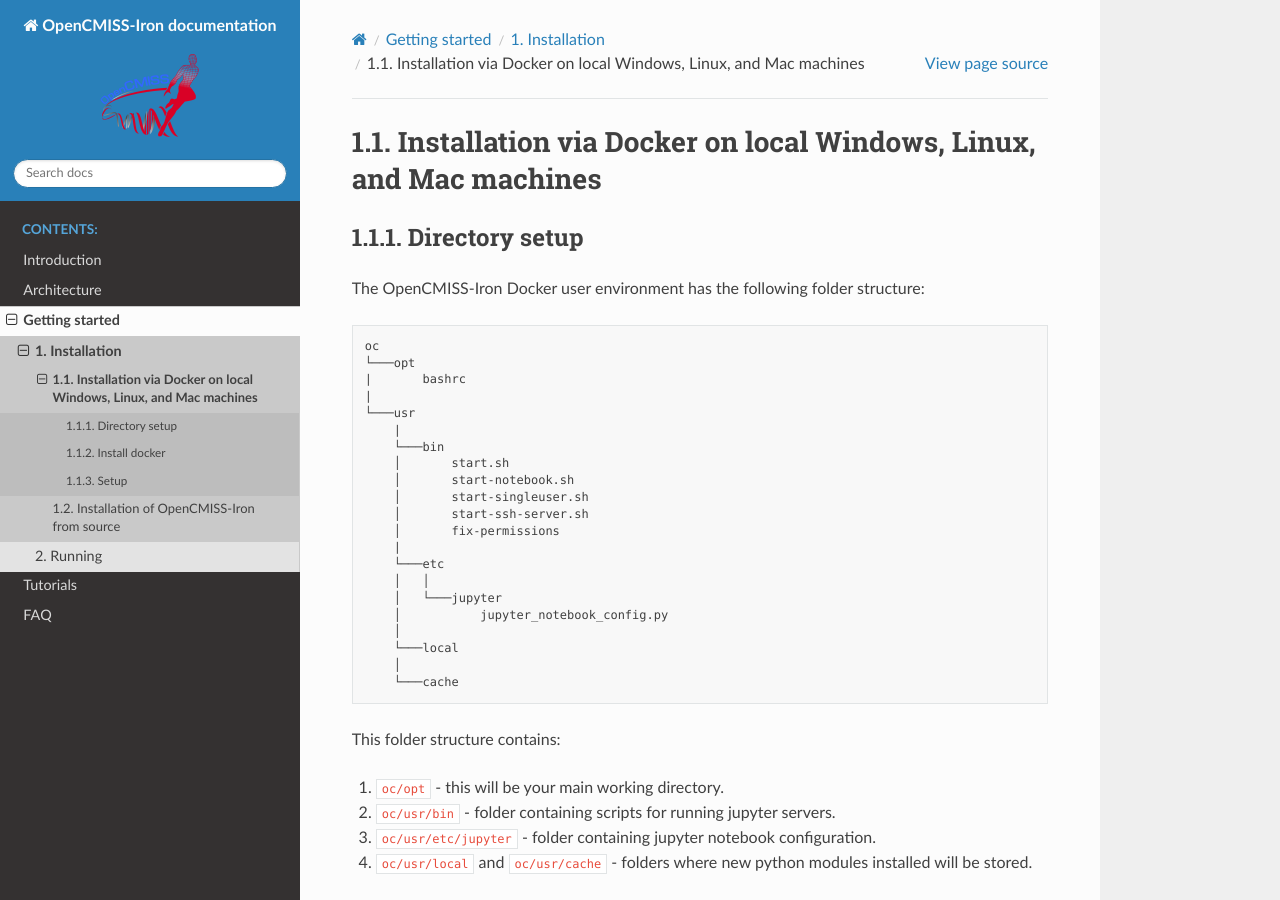
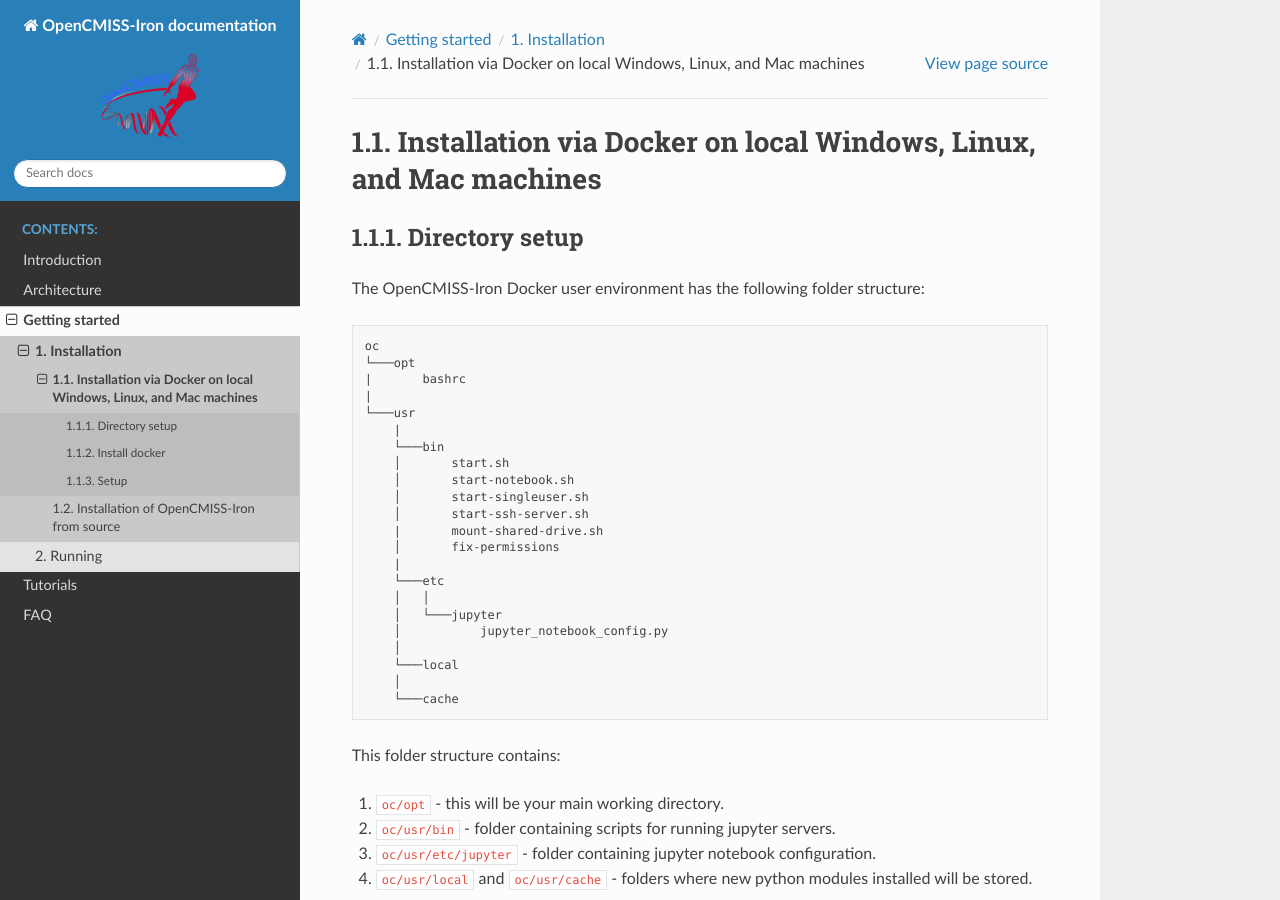
Before and after one commit to OpenCMISS-Examples/OpenCMISS-Iron-tutorials, a Sphinx documentation site: the page built from docs/source/getting_started/installation/docker.md, in a window 1280 px wide and 900 px high. Built offline with Sphinx 7.4.7 and the Read the Docs theme 2.0.0, drawn with Linux system fonts in a browser that asks for light colours; pages that are not in the unit, such as notebooks, are missing from menus.

Commit message:
Updating docker directory structure

```diff
--- a/docs/source/getting_started/installation/docker.md
+++ b/docs/source/getting_started/installation/docker.md
@@ -14,6 +14,7 @@
     │       start-notebook.sh
     │       start-singleuser.sh
     │       start-ssh-server.sh
+    |       mount-shared-drive.sh
     │       fix-permissions
     |
     └───etc
```
